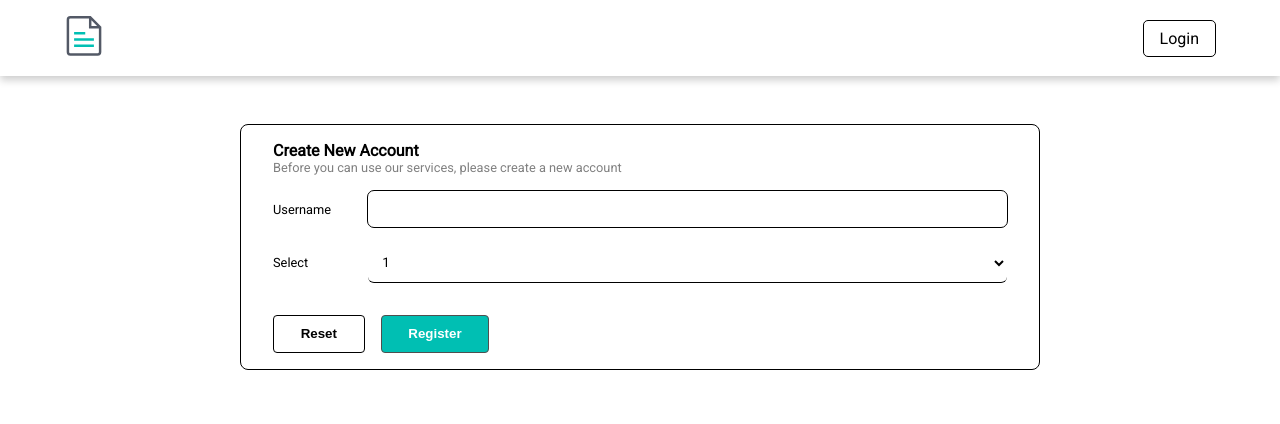
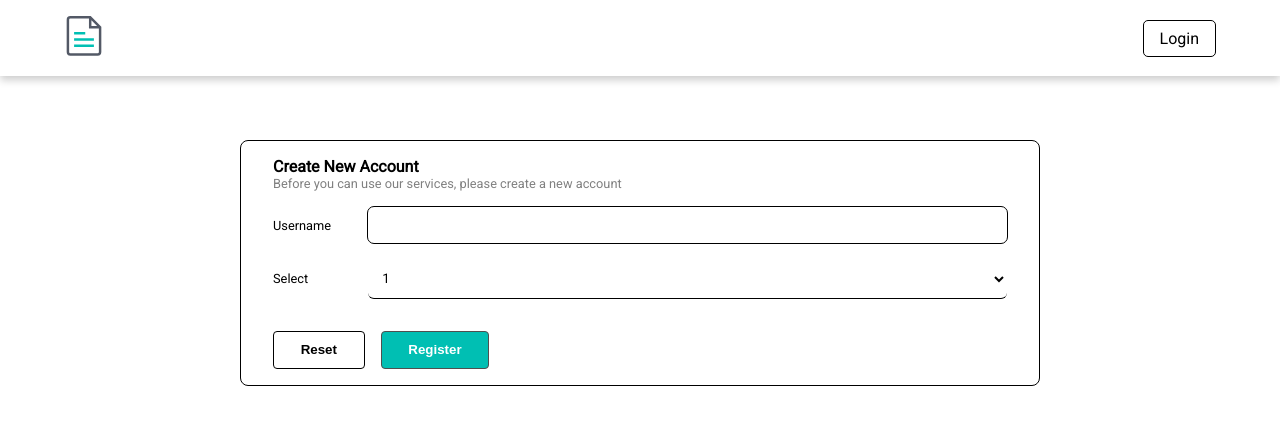
Before and after one commit to calvindalenta/news-viewer, a Next.js app: page / in a window 1280 px wide. Shown: the top 424 px of the page. Built offline with nearby package versions, Linux system fonts and the light colour scheme.

Commit message:
Merge container

```diff
--- /dev/null
+++ b/components/container/Container.jsx
@@ -0,0 +1,9 @@
+import style from "./Container.module.scss";
+
+export default function Container({ children, ...props }){
+    return (
+        <main className={style.container}>
+            {children}
+        </main>
+    );
+}
--- /dev/null
+++ b/components/container/Container.module.scss
@@ -0,0 +1,3 @@
+.container {
+    padding: 1em 1em;
+}
--- a/pages/index.js
+++ b/pages/index.js
@@ -8,11 +8,13 @@ import FormAction from "../components/forms/FormAction/FormAction";
 import FormHeader from "../components/forms/FormHeader/FormHeader";
 import FormSubHeader from "../components/forms/FormSubHeader/FormHeader";
 import Button from "../components/button/Button";
+import Container from "../components/container/Container";
 
 export default function Home(props){
     return (
         <>
             <Header nav={{to: "/login", text: "Login"}}/>
+            <Container>
                 <Form>
                     <FormHeader>Create New Account</FormHeader>
                     <FormSubHeader>Before you can use our services, please create a new account</FormSubHeader>
@@ -33,6 +35,7 @@ export default function Home(props){
                         <Button text="Register" primary type="button" />
                     </FormAction>
                 </Form>
+            </Container>
         </>
     );
 }
```
Lines whose indentation alone changed are shown as unchanged.
